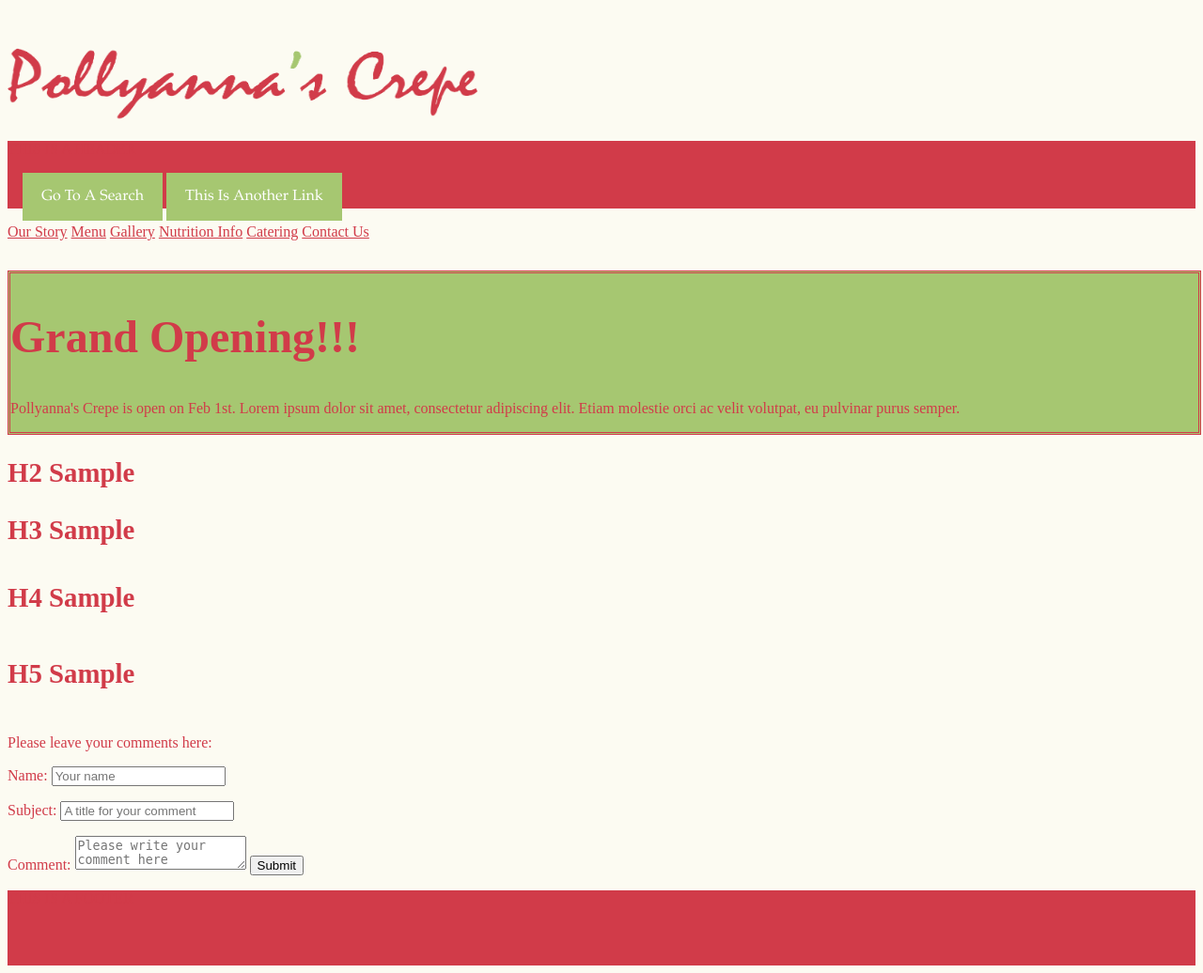
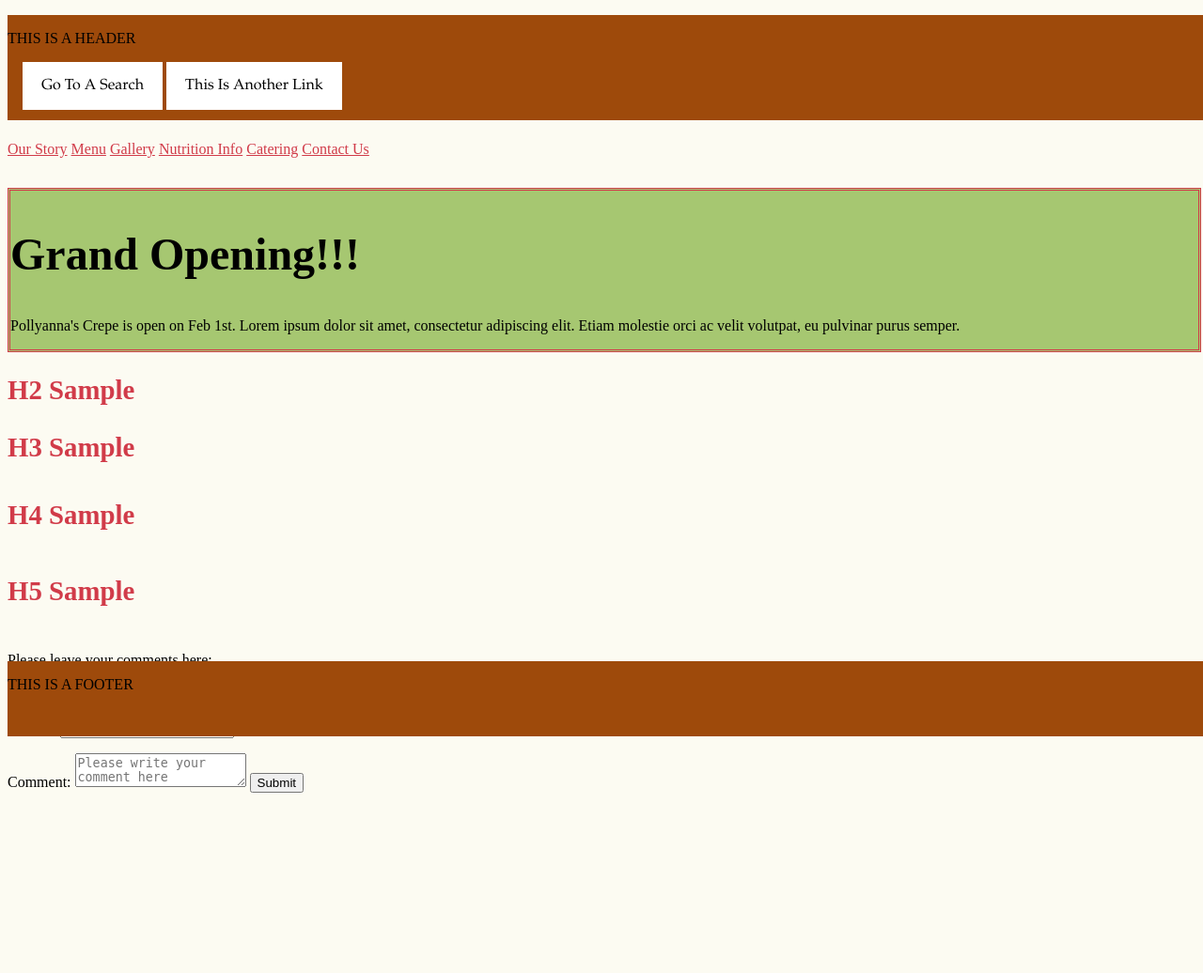
Before and after one commit to sjbourge/iat381-p02-team17, a PHP site: page /Branding.html in a window 1280 px wide. Shown: the whole page at 94% size. After the commit the page ends 844 px from the top, so only its background shows below. Run offline with PHP 8.4, Linux system fonts and the light colour scheme.

Commit message:
changed button colours and header/footer

```diff
--- a/_work/branding.css
+++ b/_work/branding.css
@@ -8,7 +8,7 @@
 h1 {
 	font-size: 3rem;
 	font-family:"Noteworthy";
-	color: #D13B49;
+	color: black;
 	font: bold;
 	text-align:left;
 }
@@ -16,7 +16,7 @@
 p{
 	font-family:"Noteworthy";
 	font-size: 1rem;
-	color: #D13B49;
+	color: black;
 
 }
 
@@ -68,18 +68,21 @@
 }
 
 .footer {
-    position:inherit;
+    position: fixed;
+    color: white;
     bottom:1rem;
     width: 100%;
-    background-color: #D13B49;
+    background-color: #9e4a0b;
     height: 5rem;
 }
 
 .header {
-    position:inherit;
+    position: fixed;
+    color: white;
+    top:1rem;
     width: 100%;
-    background-color: #D13B49;
-    height: 4.5rem;
+    background-color: #9e4a0b;
+    height: 7rem;
 }
 
 nav {
@@ -88,29 +91,29 @@
 
 nav a:link{
 	display: inline-block;
-	background-color: #A6C771;
-	color: white;
+	background-color: white;
+	color: black;
 	padding: 1rem 1.25rem;
 	text-decoration: none;
 }
 nav a:visited {
 	display: inline-block;
-	background-color: #A6C771;
-	color: white;
+	background-color: white;
+	color: black;
 	padding: 1rem 1.25rem;
 	text-decoration: none;
 }
 nav a:hover {
 	display: inline-block;
-	background-color: blue;
-	color: #A6C771;
+	background-color: #c475ac;
+	color: black;
 	padding: 1rem 1.25rem;
 	text-decoration: none;
 }
 nav a:active {
 	display: inline-block;
-	background-color: blue;
-	color: #A6C771;
+	background-color: gray;
+	color: black;
 	padding: 1rem 1.25rem;
 	text-decoration: none;
 }
```
